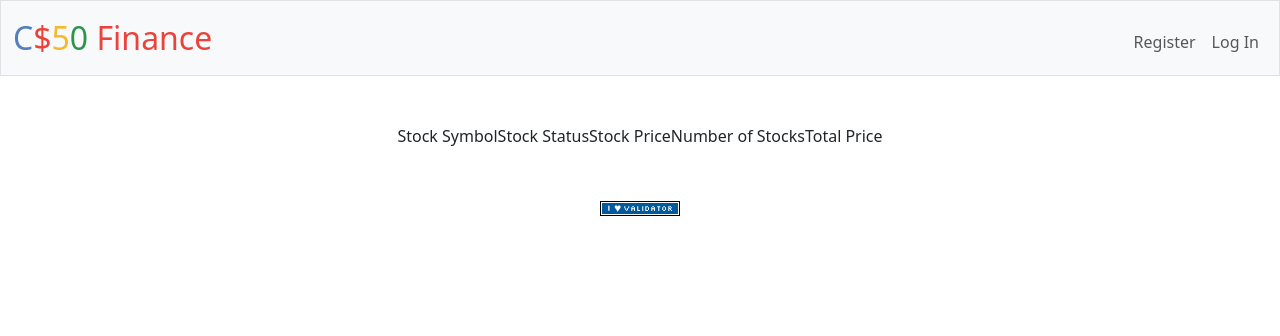
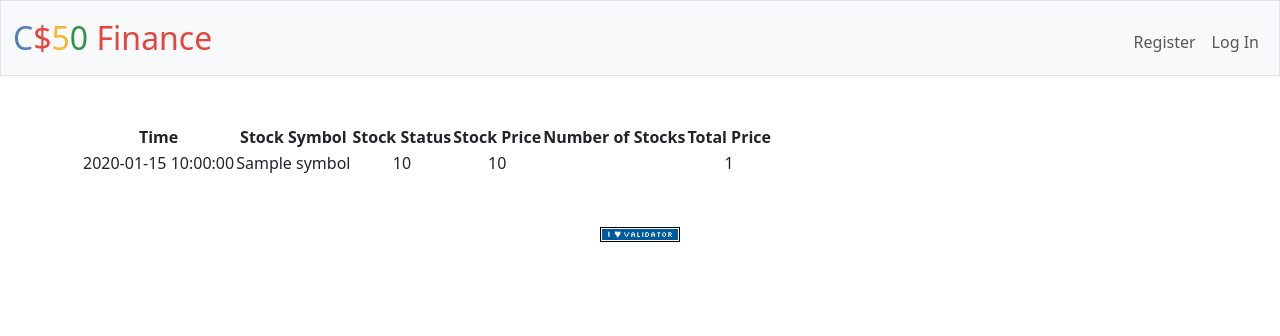
Before and after one commit to Dahyea0140/CS50-week-9--Finance-, a Flask app: template templates/history.html in a window 1280 px wide. Shown: the top 336 px of the page. Run offline with Flask 3, Linux system fonts and the light colour scheme; the template is opened without the code that fills it: most values are stand-ins (such as "Sample title", 1, 10 or a date in 2020); some libraries are stand-ins or nearby versions.

Commit message:
history section done

```diff
--- a/app.py
+++ b/app.py
@@ -37,10 +37,10 @@
     """Show portfolio of stocks"""
     # Save user id and username
     user_id = session["user_id"]
-    user = db.execute("SELECT username FROM users WHERE id = ?", user_id)
+    user_row = db.execute("SELECT username FROM users WHERE id = ?", user_id)
 
     # Save the cash user has
-    cash = db.execute("SELECT cash FROM users WHERE id = ?", user_id)
+    cash_row = db.execute("SELECT cash FROM users WHERE id = ?", user_id)
 
     # Save the number of per stock user have
     owned_stocks = db.execute(
@@ -64,13 +64,17 @@
     for stock in owned_stocks:
         total_stock_value += stock["value"]
 
+    user = user_row[0]["username"]
+    cash = int(cash_row[0]["cash"])
+    total_cash = int(total_stock_value)
+
     # Display portfolio html page
     return render_template(
         "portfolio.html",
-        username=user[0]["username"],
-        user_cash=cash[0]["cash"],
+        username=user,
+        user_cash=cash,
         stocks=owned_stocks,
-        total=total_stock_value,
+        total=total_cash,
     )
 
 
@@ -135,6 +139,17 @@
                     share_cost,
                     my_id,
                 )
+
+                db.execute(
+                    "INSERT INTO transactions(user_id,symbol,stock_status,price,total_price,No_of_shares) VALUES(?,?,?,?,?,?)",
+                    my_id,
+                    symbol,
+                    "bought",
+                    price,
+                    share_cost,
+                    shares,
+                )
+
                 return redirect("/")
             else:
                 # User buying previously bought shares increase shares
@@ -151,6 +166,16 @@
                     my_id,
                 )
 
+                db.execute(
+                    "INSERT INTO transactions(user_id,symbol,stock_status,price,total_price,No_of_shares) VALUES(?,?,?,?,?,?)",
+                    my_id,
+                    symbol,
+                    "bought",
+                    price,
+                    share_cost,
+                    shares,
+                )
+
                 return redirect("/")
 
         else:
@@ -165,7 +190,16 @@
 @login_required
 def history():
     """Show history of transactions"""
-    return apology("TODO")
+    user_id = session["user_id"]
+
+    # Take details about the users transactions
+    stock_details = db.execute(
+        "SELECT * FROM transactions WHERE user_id = ?",
+        user_id,
+    )
+
+    # Use it in the history html
+    return render_template("history.html", stocks_history=stock_details)
 
 
 @app.route("/login", methods=["GET", "POST"])
@@ -222,10 +256,13 @@
 @login_required
 def quote():
     """Get stock quote."""
+
+    # User requested quote route via POST
     if request.method == "POST":
         symbol = request.form.get("symbol")
         result = lookup(symbol)
 
+        # Check for a valid symbol
         if symbol == "":
             return apology("Please qoute a stock symbol", 403)
         else:
@@ -306,14 +343,16 @@
         share_cost = share * price
 
         # Users current shares
-        current_shares = db.execute(
+        current_row = db.execute(
             "SELECT SUM(shares) AS total_share FROM portfolio WHERE user_id = ? AND stock_symbol = ?",
             user_id,
             stock,
         )
 
+        current_share = current_row[0]["total_share"]
+
         # Users remaining shares after substracting the number of shares he wants to sell
-        remaining_shares = current_shares[0]["total_share"] - share
+        remaining_shares = current_share - share
 
         if remaining_shares < 0:
             return apology("You don't have enugh shares")
@@ -330,6 +369,16 @@
                 "DELETE FROM portfolio WHERE user_id = ? AND stock_symbol = ?",
                 user_id,
                 stock,
+            )
+
+            db.execute(
+                "INSERT INTO transactions(user_id,symbol,stock_status,price,total_price,No_of_shares) VALUES(?,?,?,?,?,?)",
+                user_id,
+                stock,
+                "sold",
+                price,
+                share_cost,
+                share,
             )
             return redirect("/")
 
@@ -348,7 +397,47 @@
                 stock,
             )
 
+            db.execute(
+                "INSERT INTO transactions(user_id,symbol,stock_status,price,total_price,No_of_shares) VALUES(?,?,?,?,?,?)",
+                user_id,
+                stock,
+                "sold",
+                price,
+                share_cost,
+                share,
+            )
+
             return redirect("/")
 
     else:
         return render_template("sell.html", stocks=owned_stocks)
+
+
+@app.route("/change_password", methods=["GET", "POST"])
+@login_required
+def change_password():
+    "Change Password"
+
+    if request.method == "POST":
+        user_id = session["user_id"]
+        current_password = generate_password_hash(request.form.get("current_password"))
+        new_password = generate_password_hash(request.form.get("new_password"))
+        confirm_password = generate_password_hash(request.form.get("current_password"))
+
+        password_row = db.execute("SELECT hash FROM users WHERE id = ?", user_id)
+
+        password = password_row[0]["hash"]
+
+        if not request.form.get("current_password"):
+            return apology("Please Type your password")
+        if not request.form.get("new_password"):
+            return apology("Please Type your new password")
+        if not request.form.get("confirm_password"):
+            return apology("Type your password again")
+
+        if not current_password == password:
+            return apology("Incorrect Password")
+        if not new_password == confirm_password:
+            return apology("Password don't match")
+        else:
+            db.execute("INSERT INTO users(hash) VALUES(?)", new_password)
--- a/templates/history.html
+++ b/templates/history.html
@@ -6,14 +6,26 @@
 
 {% block main %}
     <table>
-        <th>
-            <tr>Stock Symbol</tr>
-            <tr>Stock Status</tr>
-            <tr>Stock Price</tr>
-            <tr>Number of Stocks</tr>
-            <tr>Total Price</tr>
-        </th>
+        <tr>
+            <th>Time</th>
+            <th>Stock Symbol</th>
+            <th>Stock Status</th>
+            <th>Stock Price</th>
+            <th>Number of Stocks</th>
+            <th>Total Price</th>
+        </tr>
         <tbody>
+            {% for history in stocks_history %}
+            <tr>
+                <td>{{ history.transacted_at }}</td>
+                <td>{{ history.symbol }}</td>
+                <td>{{ history.stock_status }}</td>
+                <td>{{ history.price }}</td>
+                <td>{{ history.No_of_shares }}</td>
+                <td>{{ history.total_price }}</td>
+            </tr>
+            {% endfor %}
+        </tbody>
 
 
     </table>
--- a/templates/portfolio.html
+++ b/templates/portfolio.html
@@ -7,7 +7,7 @@
 {% block main %}
 
     <h1><strong>Available Cash</strong>:{{ user_cash }}</h1>
-    <h2><strong>Grand Total</strong>(stocks total value plus cash):{{ user_cash + total }}</h2>
+    <h2><strong>Grand Total</strong>(stocks total value plus cash):{{ user_cash + total_cash }}</h2>
     <table>
         <thead>
             <tr>
```
Also changed, not shown: templates/change_password.html (added, +20 -0 lines), finance.db, templates/finance.db (added), 4 other files.
